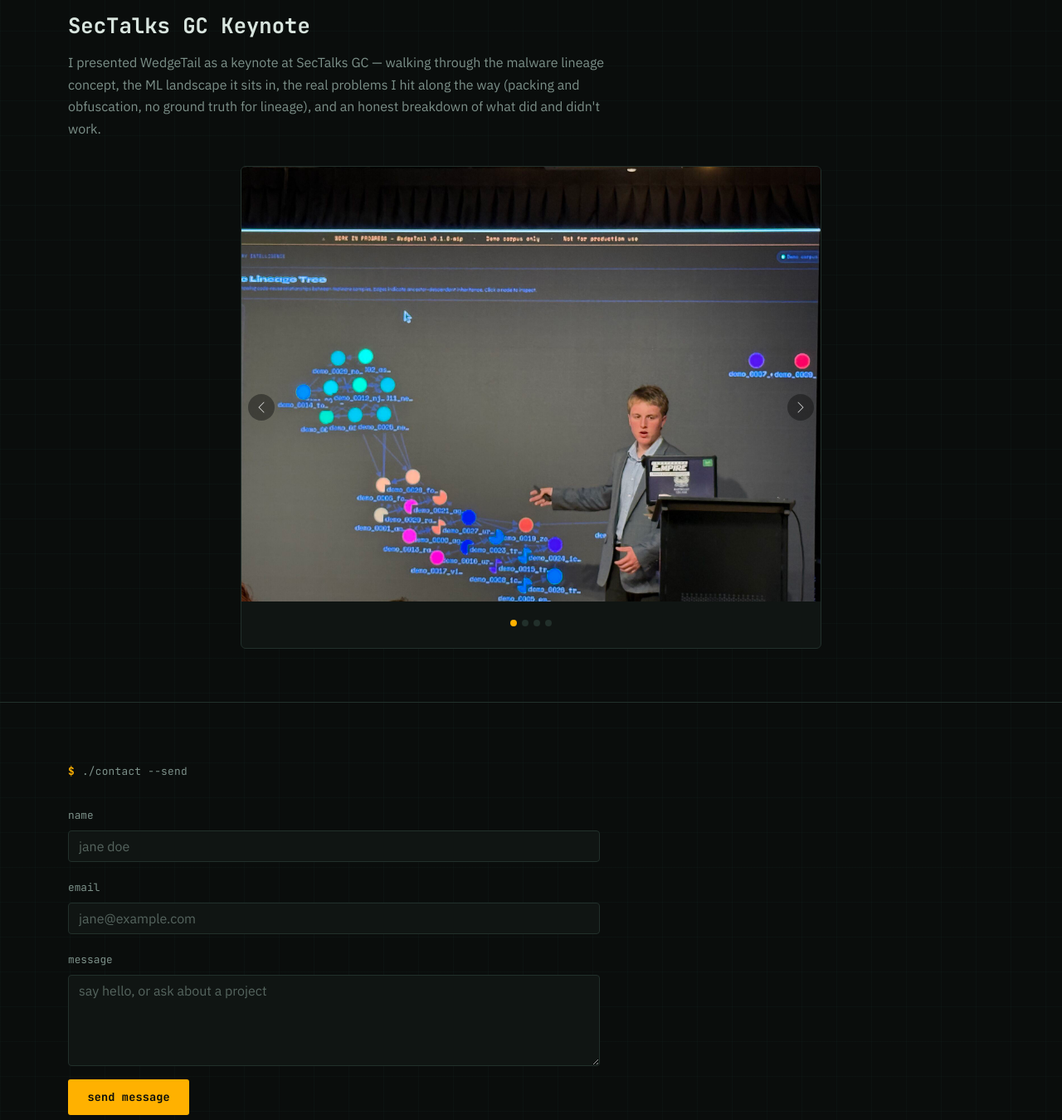
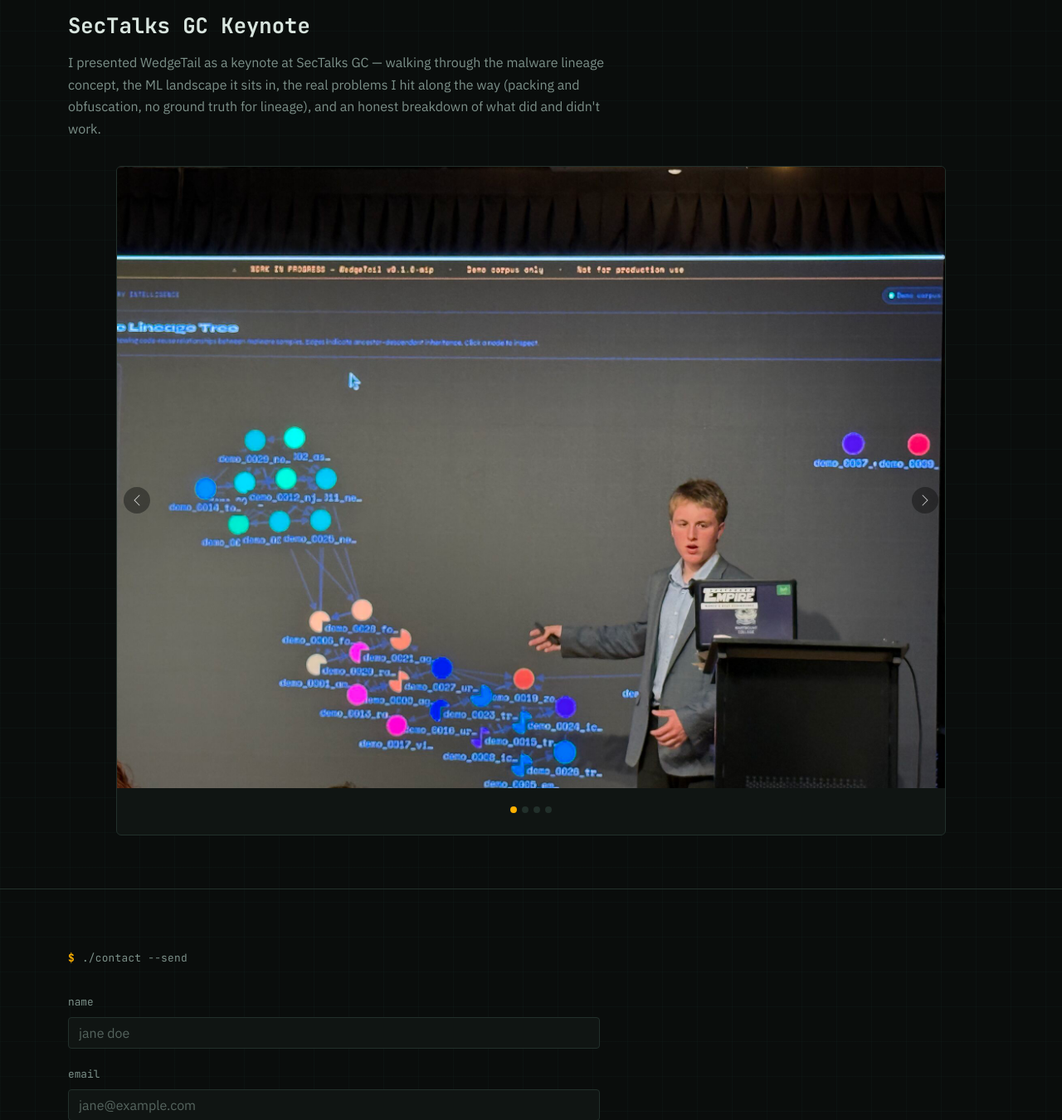
Before and after one commit to P01NT-BR3AK/My-Portfolio, a Flask app: page /about/ in a window 1280 px wide. Shown: the part 845-2195 px from the top of the page at 83% size. Run offline with Flask 3, Linux system fonts and the light colour scheme.

Commit message:
Carousel fix (again (again))

```diff
--- a/static/css/style.css
+++ b/static/css/style.css
@@ -447,7 +447,7 @@ a:hover { color: #ffcb4d; }
   border: 1px solid var(--border);
   border-radius: 6px;
   overflow: hidden;
-  max-width: 700px;
+  max-width: 1000px;
   width: 100%;
   margin: 0 auto;
 }
```
